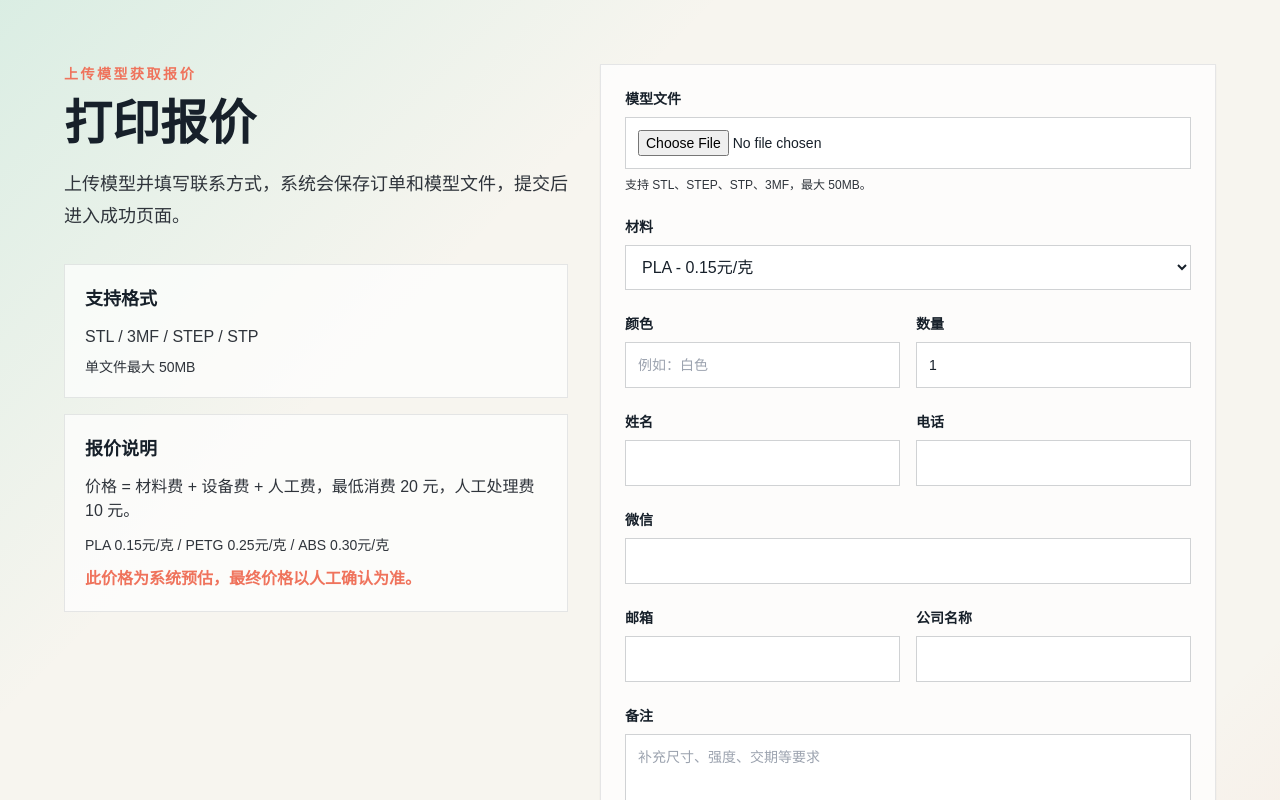
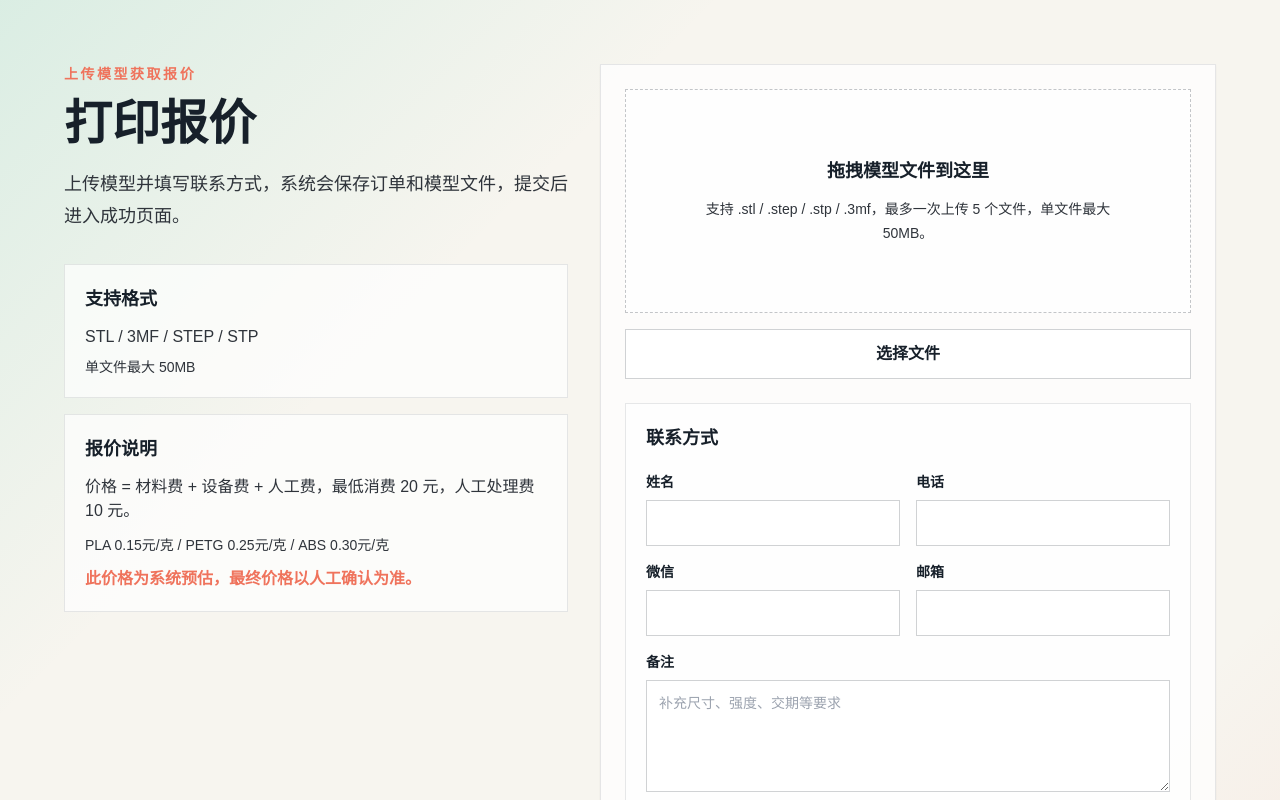
Before and after one commit to Jerryxia2022/make3d-platform, a Next.js app: page /quote in a window 1280 px wide. Shown: the top 800 px of the page. Built offline with nearby package versions, Linux system fonts and the light colour scheme.

Commit message:
feat: support multi file upload and per file options

```diff
--- a/src/app/admin/orders/[id]/page.tsx
+++ b/src/app/admin/orders/[id]/page.tsx
@@ -86,6 +86,9 @@ export default async function AdminOrderDetailPage({
                     <p className="text-sm text-graphite">
                       {formatBytes(file.filesize)} · 上传时间：{formatDate(file.createdAt)}
                     </p>
+                    <p className="mt-1 text-sm text-graphite">
+                      材料：{file.material || "-"} · 颜色：{file.color || "-"}
+                    </p>
                   </div>
                   <a
                     className="inline-flex bg-ink px-4 py-2 text-sm font-semibold text-white"
--- a/src/app/api/orders/route.ts
+++ b/src/app/api/orders/route.ts
@@ -1,12 +1,13 @@
 import { NextResponse } from "next/server";
-import { createOrderWithFile, openDatabase } from "@/backend/database";
+import { createOrderWithFiles, openDatabase } from "@/backend/database";
 import { notifyAdminNewOrder } from "@/backend/email";
 import { consumeUploadRateLimit, getClientIp } from "@/backend/rateLimit";
 import { saveUploadFile } from "@/backend/uploads";
 
 export const runtime = "nodejs";
 
-const requiredFields = ["customerName", "phone", "wechat", "material"] as const;
+const MAX_FILE_COUNT = 5;
+const requiredFields = ["customerName", "phone", "wechat"] as const;
 
 export async function POST(request: Request) {
   try {
@@ -34,31 +35,52 @@ export async function POST(request: Request) {
       );
     }
 
-    const file = formData.get("modelFile");
+    const rawFiles = formData.getAll("modelFiles");
+    const uploadedFiles = rawFiles.filter(
+      (file): file is File => file instanceof File && file.size > 0,
+    );
 
-    if (!(file instanceof File) || file.size === 0) {
+    if (uploadedFiles.length === 0) {
       return NextResponse.json({ error: "请上传模型文件" }, { status: 400 });
     }
 
-    const savedFile = await saveUploadFile(file);
+    if (uploadedFiles.length > MAX_FILE_COUNT) {
+      return NextResponse.json({ error: "一次最多上传 5 个模型文件" }, { status: 400 });
+    }
+
+    const rawMaterials = formData.getAll("fileMaterials");
+    const rawColors = formData.getAll("fileColors");
+    const materials = rawMaterials
+      .map((value) => (typeof value === "string" ? value.trim() : ""))
+      .filter(Boolean);
+    const colors = rawColors
+      .map((value) => (typeof value === "string" ? value.trim() : ""))
+      .filter(Boolean);
+    const savedFiles = await Promise.all(
+      uploadedFiles.map(async (file, index) => ({
+        ...(await saveUploadFile(file)),
+        material: materials[index] || "PLA",
+        color: colors[index] || "黑",
+      })),
+    );
+    const firstFile = savedFiles[0];
     const db = openDatabase();
 
     try {
-      const quantity = Math.max(Number(getString(formData, "quantity") || 1), 1);
       const orderInput = {
         customerName: getString(formData, "customerName"),
         phone: getString(formData, "phone"),
         wechat: getString(formData, "wechat"),
         email: getString(formData, "email"),
-        company: getString(formData, "company"),
-        material: getString(formData, "material"),
-        color: getString(formData, "color"),
-        quantity,
+        company: "",
+        material: firstFile.material,
+        color: firstFile.color,
+        quantity: savedFiles.length,
         remark: getString(formData, "remark"),
-        estimatedPrice: estimatePrice(getString(formData, "material"), quantity),
-        file: savedFile,
+        estimatedPrice: 0,
+        files: savedFiles,
       };
-      const order = createOrderWithFile(db, orderInput);
+      const order = createOrderWithFiles(db, orderInput);
 
       await notifyAdminNewOrder({
         ...order,
@@ -79,8 +101,3 @@ function getString(formData: FormData, key: string) {
   const value = formData.get(key);
   return typeof value === "string" ? value.trim() : "";
 }
-
-function estimatePrice(material: string, quantity: number) {
-  const base = material === "ABS" ? 30 : material === "PETG" ? 25 : 20;
-  return Math.max(base * quantity + 10, 20);
-}
--- a/src/backend/database.ts
+++ b/src/backend/database.ts
@@ -8,11 +8,22 @@ export type OrderInput = {
   wechat: string;
   email?: string;
   company?: string;
-  material: string;
+  material?: string;
   color?: string;
   quantity: number;
   remark?: string;
   estimatedPrice: number;
+  files: Array<{
+    filename: string;
+    filepath: string;
+    filesize: number;
+    material: string;
+    color: string;
+  }>;
+};
+
+export type SingleFileOrderInput = Omit<OrderInput, "files"> & {
+  material: string;
   file: {
     filename: string;
     filepath: string;
@@ -35,6 +46,8 @@ export type OrderFileRecord = {
   filename: string;
   filepath: string;
   filesize: number;
+  material: string | null;
+  color: string | null;
   boundingBoxX: number | null;
   boundingBoxY: number | null;
   boundingBoxZ: number | null;
@@ -98,6 +111,8 @@ export function initDatabase(dbPath = getDatabasePath()) {
       filename TEXT NOT NULL,
       filepath TEXT NOT NULL,
       filesize INTEGER NOT NULL,
+      material TEXT,
+      color TEXT,
       bounding_box_x REAL,
       bounding_box_y REAL,
       bounding_box_z REAL,
@@ -117,7 +132,12 @@ export function openDatabase() {
   return initDatabase();
 }
 
-export function createOrderWithFile(db: DatabaseSync, input: OrderInput): CreatedOrder {
+export function createOrderWithFiles(db: DatabaseSync, input: OrderInput): CreatedOrder {
+  if (input.files.length === 0) {
+    throw new Error("请上传模型文件");
+  }
+
+  const firstFile = input.files[0];
   const orderNo = createOrderNo();
   try {
     db.exec("BEGIN");
@@ -145,18 +165,29 @@ export function createOrderWithFile(db: DatabaseSync, input: OrderInput): Create
         input.wechat,
         input.email || null,
         input.company || null,
-        input.material,
-        input.color || null,
+        input.material || firstFile.material,
+        input.color || firstFile.color || null,
         input.quantity,
         input.remark || null,
         input.estimatedPrice,
       );
 
     const orderId = Number(order.lastInsertRowid);
-    db.prepare(
-      `INSERT INTO files (order_id, filename, filepath, filesize)
-       VALUES (?, ?, ?, ?)`,
-    ).run(orderId, input.file.filename, input.file.filepath, input.file.filesize);
+    const insertFile = db.prepare(
+      `INSERT INTO files (order_id, filename, filepath, filesize, material, color)
+       VALUES (?, ?, ?, ?, ?, ?)`,
+    );
+
+    for (const file of input.files) {
+      insertFile.run(
+        orderId,
+        file.filename,
+        file.filepath,
+        file.filesize,
+        file.material,
+        file.color || null,
+      );
+    }
 
     db.exec("COMMIT");
     return { id: orderId, orderNo };
@@ -164,6 +195,19 @@ export function createOrderWithFile(db: DatabaseSync, input: OrderInput): Create
     db.exec("ROLLBACK");
     throw error;
   }
+}
+
+export function createOrderWithFile(db: DatabaseSync, input: SingleFileOrderInput): CreatedOrder {
+  return createOrderWithFiles(db, {
+    ...input,
+    files: [
+      {
+        ...input.file,
+        material: input.material,
+        color: input.color || "",
+      },
+    ],
+  });
 }
 
 export function listOrders(db: DatabaseSync): OrderRecord[] {
@@ -225,6 +269,8 @@ export function getOrderById(db: DatabaseSync, id: number): OrderDetail {
         filename,
         filepath,
         filesize,
+        material,
+        color,
         bounding_box_x AS boundingBoxX,
         bounding_box_y AS boundingBoxY,
         bounding_box_z AS boundingBoxZ,
@@ -250,6 +296,8 @@ export function getFileById(db: DatabaseSync, id: number): OrderFileRecord {
         filename,
         filepath,
         filesize,
+        material,
+        color,
         bounding_box_x AS boundingBoxX,
         bounding_box_y AS boundingBoxY,
         bounding_box_z AS boundingBoxZ,
@@ -311,6 +359,8 @@ function ensureFilesModelColumns(db: DatabaseSync) {
     ["volume", "REAL"],
     ["surface_area", "REAL"],
     ["process_type", "TEXT"],
+    ["material", "TEXT"],
+    ["color", "TEXT"],
   ] as const;
 
   for (const [name, type] of requiredColumns) {
--- a/src/frontend/components/QuoteForm.tsx
+++ b/src/frontend/components/QuoteForm.tsx
@@ -1,28 +1,96 @@
 "use client";
 
+import { useRef, useState } from "react";
 import { useRouter } from "next/navigation";
-import { useState } from "react";
 
-const materials = [
-  { name: "PLA", price: "0.15元/克" },
-  { name: "PETG", price: "0.25元/克" },
-  { name: "ABS", price: "0.30元/克" },
-];
+const materials = ["PLA", "PETG", "ABS"];
+const colors = ["黑", "白", "红", "蓝"];
+const allowedExtensions = [".stl", ".step", ".stp", ".3mf"];
+const MAX_FILE_COUNT = 5;
+const MAX_FILE_BYTES = 50 * 1024 * 1024;
+
+type SelectedModelFile = {
+  id: string;
+  file: File;
+  material: string;
+  color: string;
+};
 
 export function QuoteForm() {
   const router = useRouter();
+  const fileInputRef = useRef<HTMLInputElement>(null);
+  const [files, setFiles] = useState<SelectedModelFile[]>([]);
   const [error, setError] = useState("");
   const [isSubmitting, setIsSubmitting] = useState(false);
+
+  function addFiles(nextFiles: FileList | File[]) {
+    setError("");
+    const incomingFiles = Array.from(nextFiles);
+
+    if (files.length + incomingFiles.length > MAX_FILE_COUNT) {
+      setError("一次最多上传 5 个模型文件");
+      return;
+    }
+
+    const invalidFile = incomingFiles.find((file) => !isAllowedFile(file));
+
+    if (invalidFile) {
+      setError("仅支持 .stl / .step / .stp / .3mf，单文件最大 50MB");
+      return;
+    }
+
+    setFiles((currentFiles) => [
+      ...currentFiles,
+      ...incomingFiles.map((file) => ({
+        id: `${file.name}-${file.size}-${file.lastModified}-${crypto.randomUUID()}`,
+        file,
+        material: "PLA",
+        color: "黑",
+      })),
+    ]);
+  }
+
+  function handleDrop(event: React.DragEvent<HTMLDivElement>) {
+    event.preventDefault();
+    addFiles(event.dataTransfer.files);
+  }
+
+  function updateFileOption(id: string, option: "material" | "color", value: string) {
+    setFiles((currentFiles) =>
+      currentFiles.map((item) => (item.id === id ? { ...item, [option]: value } : item)),
+    );
+  }
+
+  function removeFile(id: string) {
+    setFiles((currentFiles) => currentFiles.filter((item) => item.id !== id));
+  }
 
   async function handleSubmit(event: React.FormEvent<HTMLFormElement>) {
     event.preventDefault();
     setError("");
+
+    if (files.length === 0) {
+      setError("请先上传模型文件");
+      return;
+    }
+
     setIsSubmitting(true);
 
     try {
+      const formData = new FormData(event.currentTarget);
+      formData.delete("modelFiles");
+      formData.delete("fileMaterials");
+      formData.delete("fileColors");
+
+      for (const item of files) {
+        formData.append("modelFiles", item.file);
+        formData.append("fileMaterials", item.material);
+        formData.append("fileColors", item.color);
+      }
+
       const response = await fetch("/api/orders", {
         method: "POST",
-        body: new FormData(event.currentTarget),
+        body: formData,
       });
       const result = await response.json();
 
@@ -43,61 +111,110 @@ export function QuoteForm() {
       className="space-y-6 border border-ink/10 bg-white/75 p-6 shadow-sm"
       onSubmit={handleSubmit}
     >
-      <div>
-        <label className="block text-sm font-semibold" htmlFor="modelFile">
-          模型文件
-        </label>
+      <section>
+        <div
+          className="flex min-h-56 flex-col items-center justify-center border border-dashed border-ink/25 bg-white/70 px-6 py-10 text-center"
+          onDragOver={(event) => event.preventDefault()}
+          onDrop={handleDrop}
+        >
+          <p className="text-lg font-bold">拖拽模型文件到这里</p>
+          <p className="mt-3 max-w-md text-sm leading-6 text-graphite">
+            支持 .stl / .step / .stp / .3mf，最多一次上传 5 个文件，单文件最大 50MB。
+          </p>
+        </div>
         <input
-          accept=".stl,.step,.stp,.3mf"
-          className="mt-2 w-full border border-ink/20 bg-white px-3 py-3 text-sm"
-          id="modelFile"
-          name="modelFile"
-          required
+          accept={allowedExtensions.join(",")}
+          className="sr-only"
+          id="modelFiles"
+          multiple
+          name="modelFiles"
+          onChange={(event) => {
+            if (event.target.files) {
+              addFiles(event.target.files);
+              event.target.value = "";
+            }
+          }}
+          ref={fileInputRef}
           type="file"
         />
-        <p className="mt-2 text-xs text-graphite">支持 STL、STEP、STP、3MF，最大 50MB。</p>
+        <button
+          className="mt-4 w-full border border-ink/20 bg-white px-5 py-3 font-semibold text-ink transition hover:border-ink"
+          onClick={() => fileInputRef.current?.click()}
+          type="button"
+        >
+          选择文件
+        </button>
+      </section>
+
+      {files.length > 0 ? (
+        <section className="space-y-3">
+          {files.map((item) => (
+            <article className="border border-ink/10 bg-white/80 p-4" key={item.id}>
+              <div className="grid gap-4 sm:grid-cols-[8rem_1fr]">
+                <div className="flex aspect-square items-center justify-center border border-ink/10 bg-ash text-xs font-semibold uppercase tracking-[0.16em] text-graphite">
+                  占位缩略图
+                </div>
+                <div className="space-y-4">
+                  <div className="flex flex-col gap-2 sm:flex-row sm:items-start sm:justify-between">
+                    <div>
+                      <p className="font-semibold">{item.file.name}</p>
+                      <p className="mt-1 text-sm text-graphite">
+                        {formatBytes(item.file.size)} · {getFileType(item.file.name)}
+                      </p>
+                    </div>
+                    <button
+                      className="self-start text-sm font-semibold text-coral"
+                      onClick={() => removeFile(item.id)}
+                      type="button"
+                    >
+                      删除该文件
+                    </button>
                   </div>
 
-      <div>
-        <label className="block text-sm font-semibold" htmlFor="material">
+                  <div className="grid gap-3 sm:grid-cols-2">
+                    <label className="block text-sm font-semibold">
                       材料
-        </label>
                       <select
-          className="mt-2 w-full border border-ink/20 bg-white px-3 py-3"
-          defaultValue="PLA"
-          id="material"
-          name="material"
+                        className="mt-2 w-full border border-ink/20 bg-white px-3 py-3 font-normal"
+                        name="fileMaterials"
+                        onChange={(event) =>
+                          updateFileOption(item.id, "material", event.target.value)
+                        }
+                        value={item.material}
                       >
                         {materials.map((material) => (
-            <option key={material.name} value={material.name}>
-              {material.name} - {material.price}
+                          <option key={material} value={material}>
+                            {material}
                           </option>
                         ))}
                       </select>
-      </div>
-
-      <div className="grid gap-4 sm:grid-cols-2">
+                    </label>
                     <label className="block text-sm font-semibold">
                       颜色
-          <input
+                      <select
                         className="mt-2 w-full border border-ink/20 bg-white px-3 py-3 font-normal"
-            name="color"
-            placeholder="例如：白色"
-          />
-        </label>
-        <label className="block text-sm font-semibold">
-          数量
-          <input
-            className="mt-2 w-full border border-ink/20 bg-white px-3 py-3 font-normal"
-            defaultValue={1}
-            min={1}
-            name="quantity"
-            type="number"
-          />
+                        name="fileColors"
+                        onChange={(event) => updateFileOption(item.id, "color", event.target.value)}
+                        value={item.color}
+                      >
+                        {colors.map((color) => (
+                          <option key={color} value={color}>
+                            {color}
+                          </option>
+                        ))}
+                      </select>
                     </label>
                   </div>
+                </div>
+              </div>
+            </article>
+          ))}
+        </section>
+      ) : null}
 
-      <div className="grid gap-4 sm:grid-cols-2">
+      <section className="border border-ink/10 bg-white/70 p-5">
+        <h2 className="text-lg font-bold">联系方式</h2>
+        <div className="mt-5 grid gap-4 sm:grid-cols-2">
           <label className="block text-sm font-semibold" htmlFor="customerName">
             姓名
             <input
@@ -121,6 +238,7 @@ export function QuoteForm() {
           </label>
         </div>
 
+        <div className="mt-4 grid gap-4 sm:grid-cols-2">
           <label className="block text-sm font-semibold" htmlFor="wechat">
             微信
             <input
@@ -131,8 +249,6 @@ export function QuoteForm() {
               required
             />
           </label>
-
-      <div className="grid gap-4 sm:grid-cols-2">
           <label className="block text-sm font-semibold" htmlFor="email">
             邮箱
             <input
@@ -143,18 +259,9 @@ export function QuoteForm() {
               type="email"
             />
           </label>
-        <label className="block text-sm font-semibold" htmlFor="company">
-          公司名称
-          <input
-            autoComplete="organization"
-            className="mt-2 w-full border border-ink/20 bg-white px-3 py-3 font-normal"
-            id="company"
-            name="company"
-          />
-        </label>
         </div>
 
-      <label className="block text-sm font-semibold">
+        <label className="mt-4 block text-sm font-semibold">
           备注
           <textarea
             className="mt-2 min-h-28 w-full border border-ink/20 bg-white px-3 py-3 font-normal"
@@ -162,6 +269,7 @@ export function QuoteForm() {
             placeholder="补充尺寸、强度、交期等要求"
           />
         </label>
+      </section>
 
       {error ? (
         <p className="border border-coral/30 bg-coral/10 px-4 py-3 text-sm font-semibold text-coral">
@@ -179,3 +287,20 @@ export function QuoteForm() {
     </form>
   );
 }
+
+function isAllowedFile(file: File) {
+  const fileName = file.name.toLowerCase();
+  return allowedExtensions.some((extension) => fileName.endsWith(extension)) && file.size <= MAX_FILE_BYTES;
+}
+
+function getFileType(filename: string) {
+  return filename.split(".").pop()?.toUpperCase() || "UNKNOWN";
+}
+
+function formatBytes(value: number) {
+  if (value < 1024) {
+    return `${value} B`;
+  }
+
+  return `${(value / 1024 / 1024).toFixed(2)} MB`;
+}
```
Also changed, not shown: 2 other files (tests, documents, lock files or other folders). Lines whose indentation alone changed are shown as unchanged.
